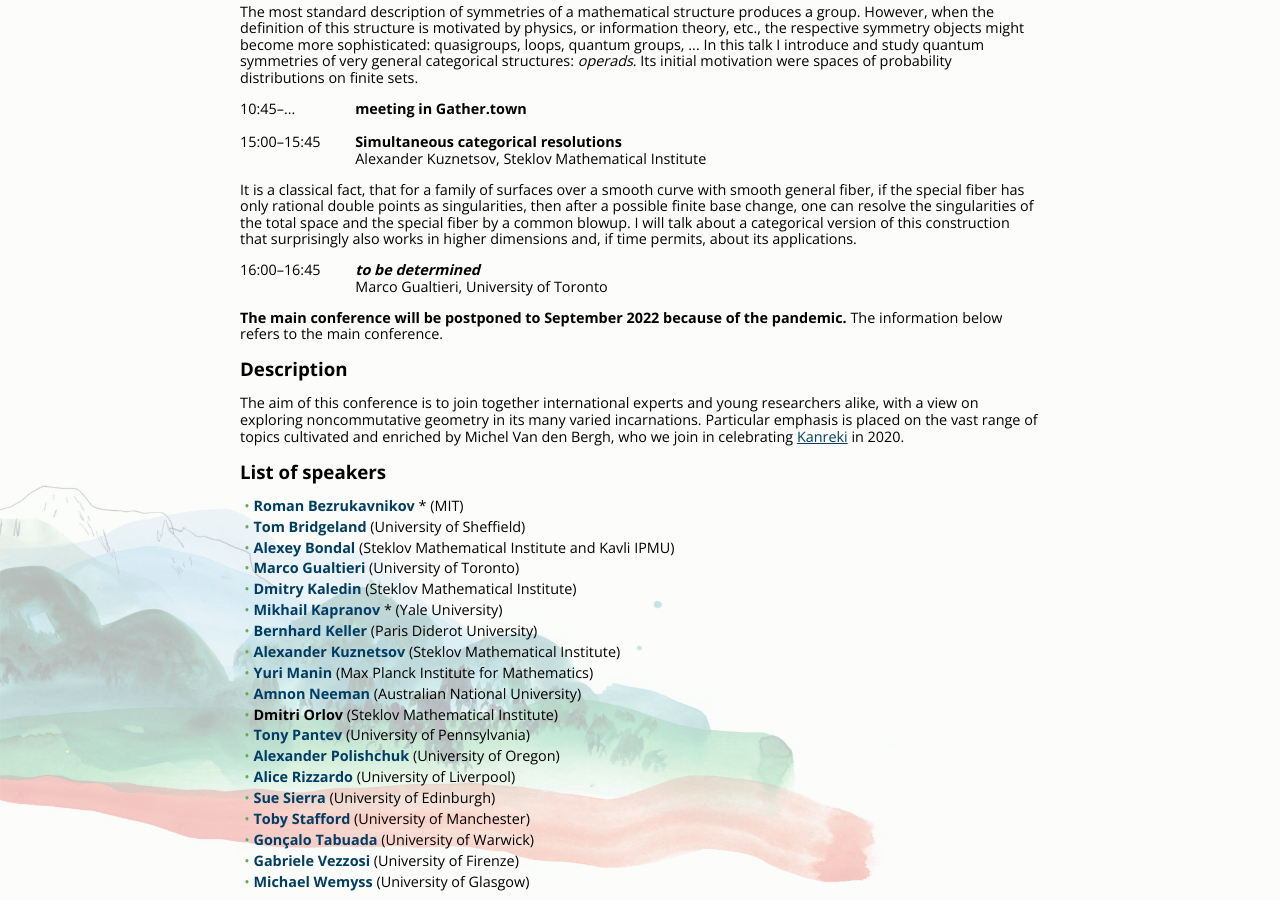
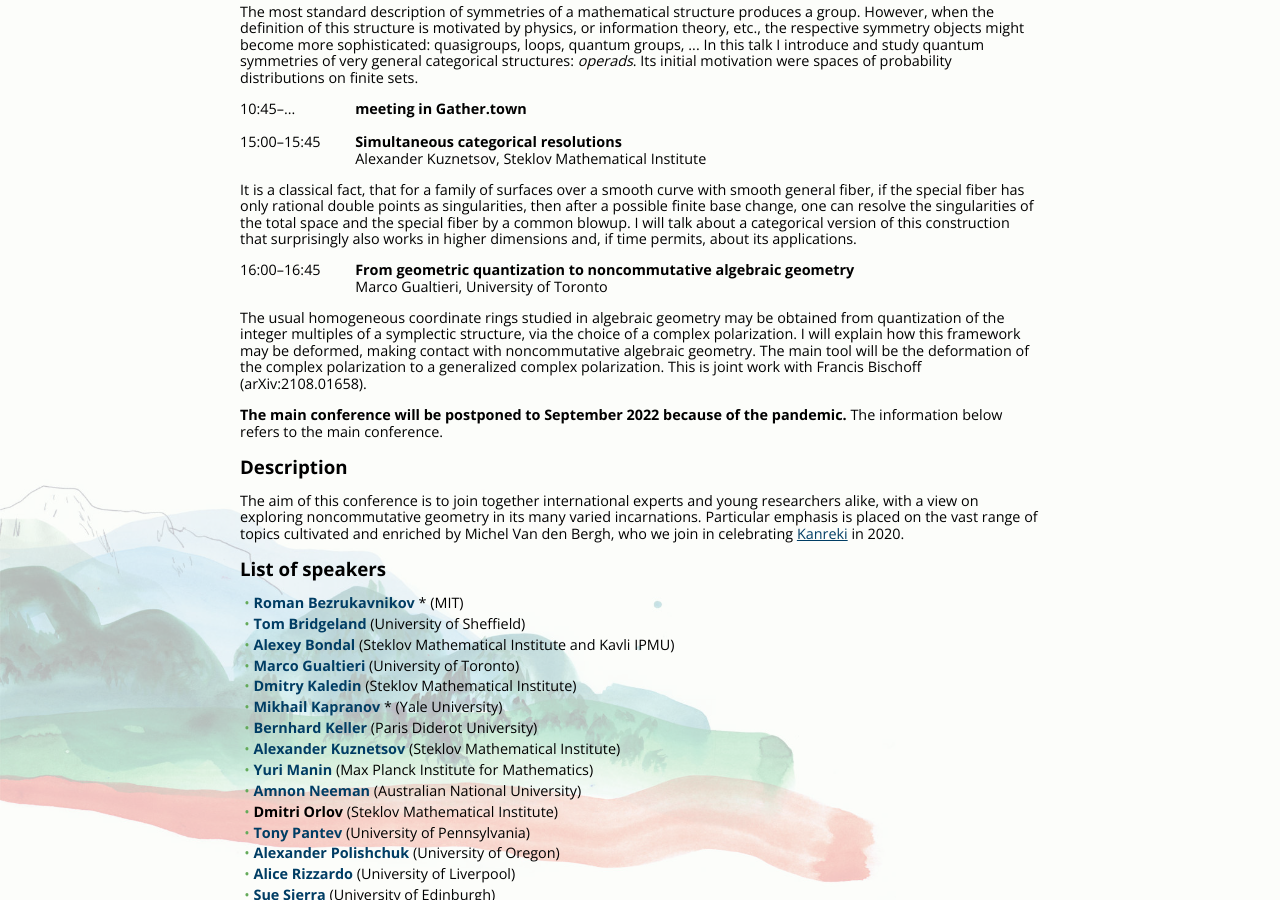
Before and after one commit to ncag-info/antwerp-2020, a Jekyll site: the page built from index.html, in a window 1280 px wide and 900 px high, scrolled down 401 px. Built offline with Jekyll 4.4.1, drawn with Linux system fonts in a browser that asks for light colours; nearby versions of some CDN libraries; library files that are not in the unit come from our copies.

Commit message:
Added Marco's talk

```diff
--- a/_includes/halfway-schedule.html
+++ b/_includes/halfway-schedule.html
@@ -13,7 +13,7 @@
   <dd class="abstract">It is a classical fact, that for a family of surfaces over a smooth curve with smooth general fiber, if the special fiber has only rational double points as singularities, then after a possible finite base change, one can resolve the singularities of the total space and the special fiber by a common blowup. I will talk about a categorical version of this construction that surprisingly also works in higher dimensions and, if time permits, about its applications.
 
   <dt>16:00&ndash;16:45
-  <dd class="title"><em>to be determined</em>
+  <dd class="title">From geometric quantization to noncommutative algebraic geometry
   <dd class="speaker">Marco Gualtieri, University of Toronto
-  <dd class="abstract">
+  <dd class="abstract">The usual homogeneous coordinate rings studied in algebraic geometry may be obtained from quantization of the integer multiples of a symplectic structure, via the choice of a complex polarization. I will explain how this framework may be deformed, making contact with noncommutative algebraic geometry. The main tool will be the deformation of the complex polarization to a generalized complex polarization. This is joint work with Francis Bischoff (arXiv:2108.01658).
 </dl>
```
